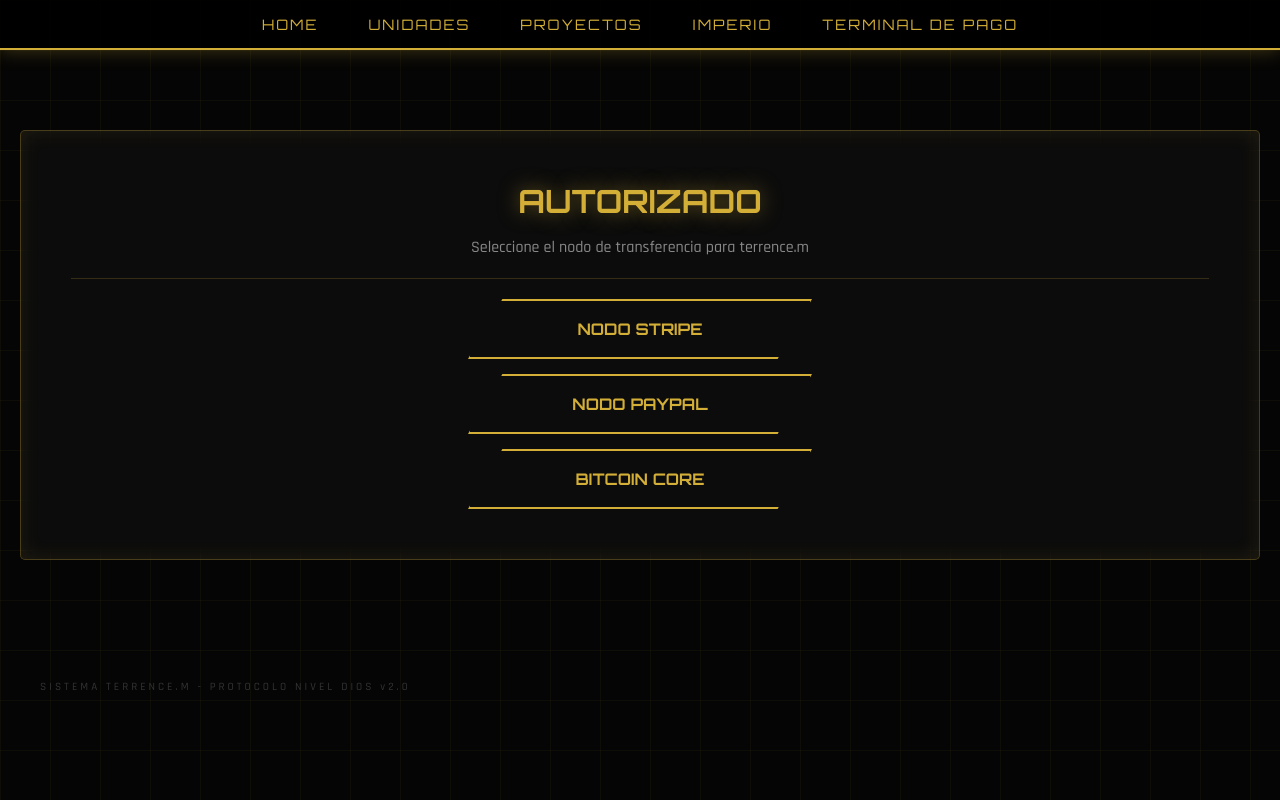
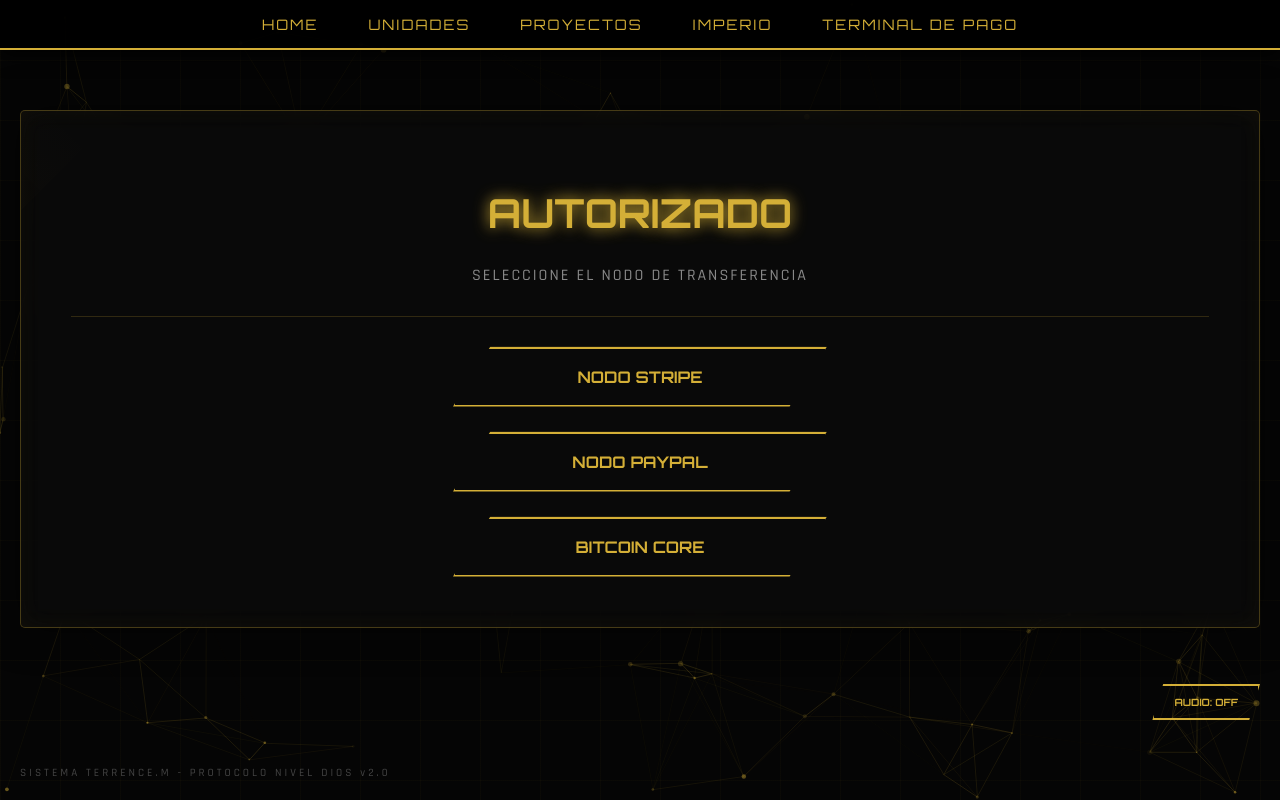
Before and after one commit to Terrence2333/terrence_m_ecokids, a Flask app: page /pagos in a window 1280 px wide. Run offline with Flask 3, Linux system fonts and the light colour scheme.

Commit message:
Actualización Automática Nivel Dios - Terrence Mayorga

```diff
--- a/templates/base.html
+++ b/templates/base.html
@@ -5,59 +5,120 @@
     <meta name="viewport" content="width=device-width, initial-scale=1.0">
     <title>TERRENCE M - {% block title %}{% endblock %}</title>
     <link href="https://fonts.googleapis.com/css2?family=Orbitron:wght@400;700&family=Rajdhani:wght@300;500;700&display=swap" rel="stylesheet">
+    <script src="https://cdn.jsdelivr.net/particles.js/2.0.0/particles.min.js"></script>
     <style>
         :root { --gold: #d4af37; --bright-gold: #f9e272; --dark: #050505; }
-        body { background: var(--dark); color: #fff; font-family: 'Rajdhani', sans-serif; margin: 0; overflow-x: hidden; }
+        body { background: var(--dark); color: #fff; font-family: 'Rajdhani', sans-serif; margin: 0; overflow: hidden; }
 
-        /* Fondo con malla tecnológica */
+        /* Contenedor de Partículas */
+        #particles-js {
+            position: fixed; top: 0; left: 0; width: 100%; height: 100%;
+            z-index: 1; pointer-events: none;
+        }
+
         .bg-mesh {
             position: fixed; top: 0; left: 0; width: 100%; height: 100%;
-            background-image: linear-gradient(rgba(212, 175, 55, 0.05) 1px, transparent 1px),
-                              linear-gradient(90deg, rgba(212, 175, 55, 0.05) 1px, transparent 1px);
-            background-size: 50px 50px; z-index: -1;
+            background-image: linear-gradient(rgba(212, 175, 55, 0.03) 1px, transparent 1px),
+                              linear-gradient(90deg, rgba(212, 175, 55, 0.03) 1px, transparent 1px);
+            background-size: 60px 60px; z-index: 0;
         }
 
         nav {
-            background: rgba(0,0,0,0.9); border-bottom: 2px solid var(--gold);
+            background: rgba(0,0,0,0.95); border-bottom: 2px solid var(--gold);
             padding: 15px; display: flex; justify-content: center; position: sticky; top: 0; z-index: 1000;
-            box-shadow: 0 0 20px rgba(212, 175, 55, 0.3);
+            box-shadow: 0 5px 20px rgba(0,0,0,1);
         }
         nav a { color: var(--gold); text-decoration: none; margin: 0 25px; font-family: 'Orbitron', sans-serif;
-                font-size: 0.9rem; letter-spacing: 2px; transition: 0.5s; }
+                font-size: 0.9rem; letter-spacing: 2px; transition: 0.5s; cursor: pointer; position: relative; }
         nav a:hover { color: var(--bright-gold); text-shadow: 0 0 15px var(--gold); }
 
-        .container { padding: 80px 20px; max-width: 1300px; margin: auto; text-align: center; }
+        .container { padding: 60px 20px; max-width: 1300px; margin: auto; text-align: center; position: relative; z-index: 10; }
 
         .glass-panel {
-            background: rgba(255, 255, 255, 0.03); border: 1px solid rgba(212, 175, 55, 0.3);
-            padding: 50px; border-radius: 5px; backdrop-filter: blur(10px);
-            box-shadow: inset 0 0 20px rgba(212, 175, 55, 0.1);
+            background: rgba(10, 10, 10, 0.8); border: 1px solid rgba(212, 175, 55, 0.3);
+            padding: 50px; border-radius: 5px; backdrop-filter: blur(15px);
+            box-shadow: 0 0 40px rgba(0,0,0,0.5), inset 0 0 20px rgba(212, 175, 55, 0.05);
+            position: relative; overflow: hidden;
         }
+
+        /* Rayo de escaneo decorativo */
+        .glass-panel::after {
+            content: ""; position: absolute; top: -100%; left: -100%;
+            width: 50%; height: 300%; background: linear-gradient(rgba(212,175,55,0), rgba(212,175,55,0.1), rgba(212,175,55,0));
+            transform: rotate(45deg); animation: reflection 6s infinite;
+        }
+
+        @keyframes reflection { 0% { top: -100%; left: -100%; } 100% { top: 100%; left: 100%; } }
 
         .btn-divine {
             background: transparent; color: var(--gold); padding: 18px 45px;
             text-decoration: none; font-weight: 700; font-family: 'Orbitron', sans-serif;
             border: 2px solid var(--gold); clip-path: polygon(10% 0, 100% 0, 90% 100%, 0% 100%);
-            transition: 0.4s; display: inline-block; cursor: pointer;
+            transition: 0.4s; display: inline-block; cursor: pointer; z-index: 20;
         }
-        .btn-divine:hover { background: var(--gold); color: #000; box-shadow: 0 0 30px var(--gold); transform: scale(1.05); }
+        .btn-divine:hover { background: var(--gold); color: #000; box-shadow: 0 0 30px var(--gold); }
 
-        h1 { font-family: 'Orbitron', sans-serif; color: var(--gold); font-size: 4rem; text-shadow: 0 0 20px rgba(212, 175, 55, 0.5); margin: 0; }
-        footer { padding: 40px; color: #333; font-size: 0.7rem; letter-spacing: 3px; }
+        h1 { font-family: 'Orbitron', sans-serif; color: var(--gold); font-size: 4rem; text-shadow: 0 0 20px rgba(212, 175, 55, 0.3); }
+        footer { position: fixed; bottom: 0; width: 100%; padding: 20px; color: #444; font-size: 0.7rem; letter-spacing: 3px; z-index: 100; }
+        #music-control { position: fixed; bottom: 80px; right: 20px; z-index: 2000; }
     </style>
 </head>
 <body>
+    <div id="particles-js"></div>
     <div class="bg-mesh"></div>
+
+    <audio id="bg-audio" loop><source src="https://www.soundhelix.com/examples/mp3/SoundHelix-Song-15.mp3" type="audio/mpeg"></audio>
+    <audio id="click-sound"><source src="https://assets.mixkit.co/active_storage/sfx/2568/2568-preview.mp3" type="audio/mpeg"></audio>
+
+    <div id="music-control">
+        <button onclick="toggleMusic()" class="btn-divine" style="padding: 10px 20px; font-size: 10px;">AUDIO: OFF</button>
+    </div>
+
     <nav>
-        <a href="/">HOME</a>
-        <a href="/servicios">UNIDADES</a>
-        <a href="/proyectos">PROYECTOS</a>
-        <a href="/about">IMPERIO</a>
-        <a href="/pagos">TERMINAL DE PAGO</a>
+        <a href="/" onmouseover="playClick()">HOME</a>
+        <a href="/servicios" onmouseover="playClick()">UNIDADES</a>
+        <a href="/proyectos" onmouseover="playClick()">PROYECTOS</a>
+        <a href="/about" onmouseover="playClick()">IMPERIO</a>
+        <a href="/pagos" onmouseover="playClick()">TERMINAL DE PAGO</a>
     </nav>
+
     <div class="container">
         {% block content %}{% endblock %}
     </div>
+
     <footer>SISTEMA TERRENCE.M - PROTOCOLO NIVEL DIOS v2.0</footer>
+
+    <script>
+        // Configuración de Partículas de Oro
+        particlesJS("particles-js", {
+            "particles": {
+                "number": { "value": 80 },
+                "color": { "value": "#d4af37" },
+                "shape": { "type": "circle" },
+                "opacity": { "value": 0.5, "random": true },
+                "size": { "value": 3, "random": true },
+                "line_linked": { "enable": true, "distance": 150, "color": "#d4af37", "opacity": 0.2, "width": 1 },
+                "move": { "enable": true, "speed": 2, "direction": "none", "random": true, "straight": false, "out_mode": "out" }
+            },
+            "interactivity": {
+                "events": { "onhover": { "enable": true, "mode": "grab" }, "onclick": { "enable": true, "mode": "push" } },
+                "modes": { "grab": { "distance": 140, "line_linked": { "opacity": 1 } } }
+            }
+        });
+
+        const audio = document.getElementById('bg-audio');
+        const clickSfx = document.getElementById('click-sound');
+        const btn = document.querySelector('#music-control button');
+        let audioEnabled = false;
+
+        function toggleMusic() {
+            if (audio.paused) { audio.play(); audioEnabled = true; btn.innerHTML = "AUDIO: ON"; btn.style.color = "#00ff00"; }
+            else { audio.pause(); audioEnabled = false; btn.innerHTML = "AUDIO: OFF"; btn.style.color = "var(--gold)"; }
+        }
+
+        function playClick() {
+            if(audioEnabled) { clickSfx.currentTime = 0; clickSfx.volume = 0.2; clickSfx.play(); }
+        }
+    </script>
 </body>
 </html>
--- a/templates/pagos.html
+++ b/templates/pagos.html
@@ -9,19 +9,38 @@
     </div>
 
     <div id="payment-methods" style="display: none; animation: fadeIn 1s ease;">
-        <h1 style="font-size: 2rem;">AUTORIZADO</h1>
-        <p style="color: #888;">Seleccione el nodo de transferencia para terrence.m</p>
-        <hr style="border: 0; border-top: 1px solid rgba(212,175,55,0.2); margin: 20px 0;">
+        <h1 style="font-size: 2.5rem; text-shadow: 0 0 15px var(--gold);">AUTORIZADO</h1>
+        <p style="color: #888; letter-spacing: 2px;">SELECCIONE EL NODO DE TRANSFERENCIA</p>
+        <hr style="border: 0; border-top: 1px solid rgba(212,175,55,0.2); margin: 30px 0;">
 
-        <div style="display: flex; flex-direction: column; gap: 15px; align-items: center;">
-            <a href="/exito" class="btn-divine" style="width: 250px;">NODO STRIPE</a>
-            <a href="/exito" class="btn-divine" style="width: 250px;">NODO PAYPAL</a>
-            <a href="/exito" class="btn-divine" style="width: 250px;">BITCOIN CORE</a>
+        <div style="display: flex; flex-direction: column; gap: 25px; align-items: center;">
+            <a href="/exito" class="btn-divine pulse-gold" style="width: 280px;" onmouseover="playClick()">NODO STRIPE</a>
+            <a href="/exito" class="btn-divine pulse-gold" style="width: 280px;" onmouseover="playClick()">NODO PAYPAL</a>
+            <a href="/exito" class="btn-divine pulse-gold" style="width: 280px;" onmouseover="playClick()">BITCOIN CORE</a>
         </div>
     </div>
 </div>
 
 <style>
+    /* Efecto de Aura Palpitante */
+    .pulse-gold {
+        animation: glowing 2s infinite;
+        position: relative;
+    }
+
+    @keyframes glowing {
+        0% { box-shadow: 0 0 5px rgba(212, 175, 55, 0.2); }
+        50% { box-shadow: 0 0 25px rgba(212, 175, 55, 0.6); }
+        100% { box-shadow: 0 0 5px rgba(212, 175, 55, 0.2); }
+    }
+
+    .pulse-gold:hover {
+        animation: none;
+        box-shadow: 0 0 40px var(--gold) !important;
+        transform: scale(1.05);
+    }
+
+    /* Animación de Escaneo */
     .scan-line {
         width: 100%; height: 2px; background: var(--gold);
         box-shadow: 0 0 15px var(--gold); position: relative;
@@ -36,7 +55,6 @@
 </style>
 
 <script>
-    // Simulación de escaneo de seguridad nivel Dios
     setTimeout(() => {
         document.getElementById('status-text').innerHTML = "IDENTIDAD CONFIRMADA. ABRIENDO CANALES...";
         setTimeout(() => {
```
